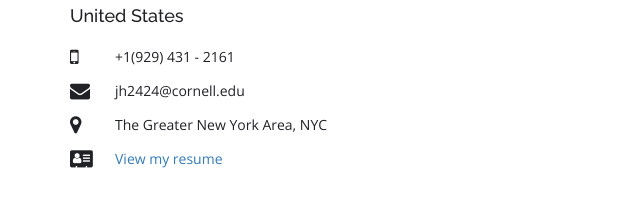
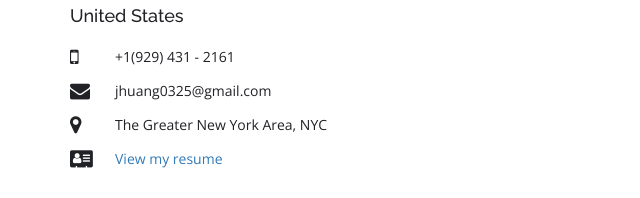
Before and after one commit to Jasonh90/Website, a plain HTML site: page index.html in a window 1280 px wide. Shown: the part 8019-8217 px from the top of the page, 0-640 px from the left. Drawn offline with nearby package versions, Linux system fonts and the light colour scheme; files whose address does not match are found by name.

Commit message:
Revert "Update index.html"
This reverts commit 3ec9f141bb0ac367df67c76d02813c412239235c.

```diff
--- a/index.html
+++ b/index.html
@@ -1112,7 +1112,7 @@
                                             <h4>United States</h4>
                                             <ul class="location-details">
                                                 <li><i class="fa fa-mobile"></i><span>+1(929) 431 - 2161</span></li>
-                                                <li><i class="fa fa-envelope"></i><span>jh2424@cornell.edu</span></li>
+                                                <li><i class="fa fa-envelope"></i><span>jhuang0325@gmail.com</span></li>
                                                 <li><i class="fa fa-map-marker"></i><span>The Greater New York Area, NYC</span></li>
                                                 <li><i class="fa fa-address-card"></i><span><a href="Resume.pdf" target="_blank">View my resume</a></span></li>
                                             </ul>
```
